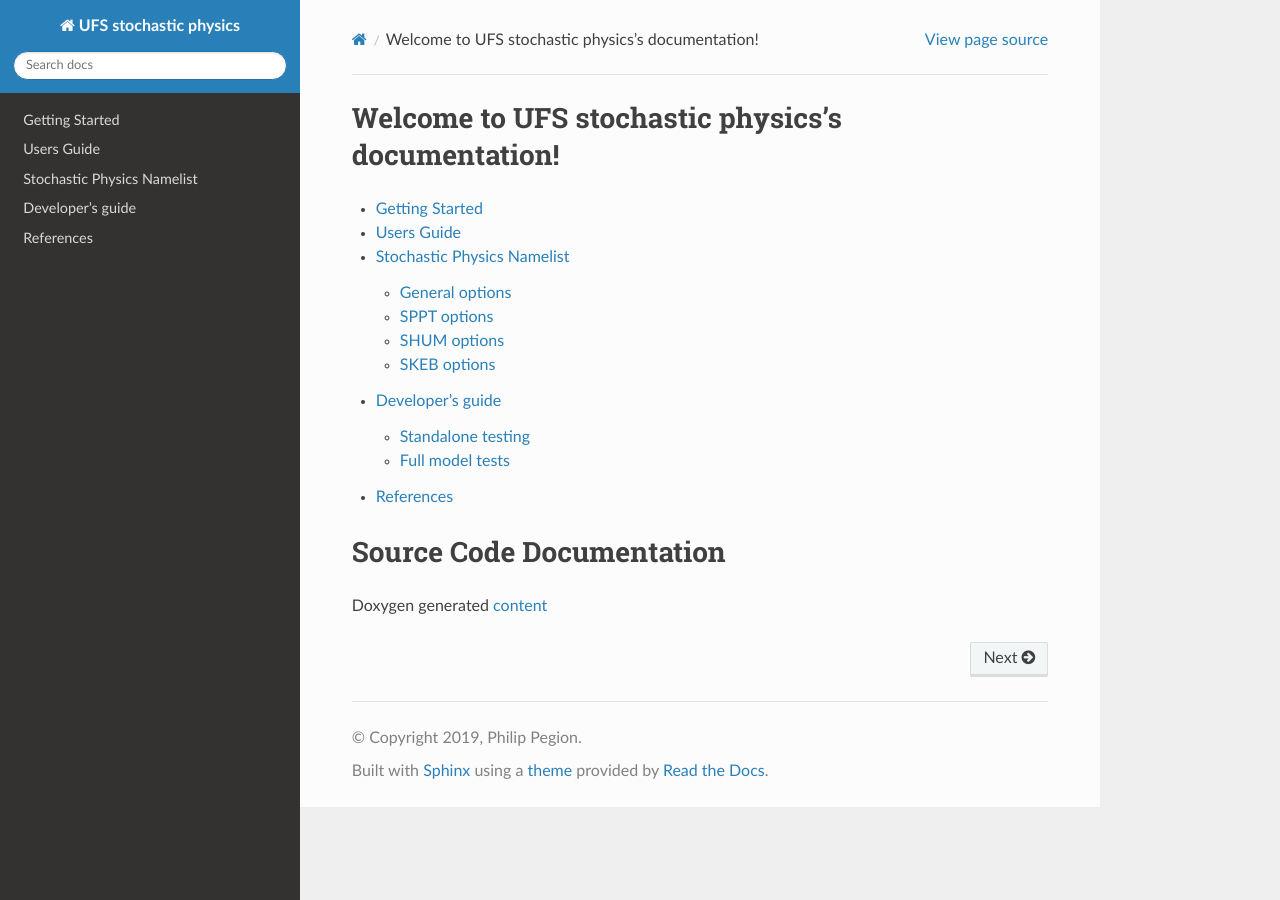
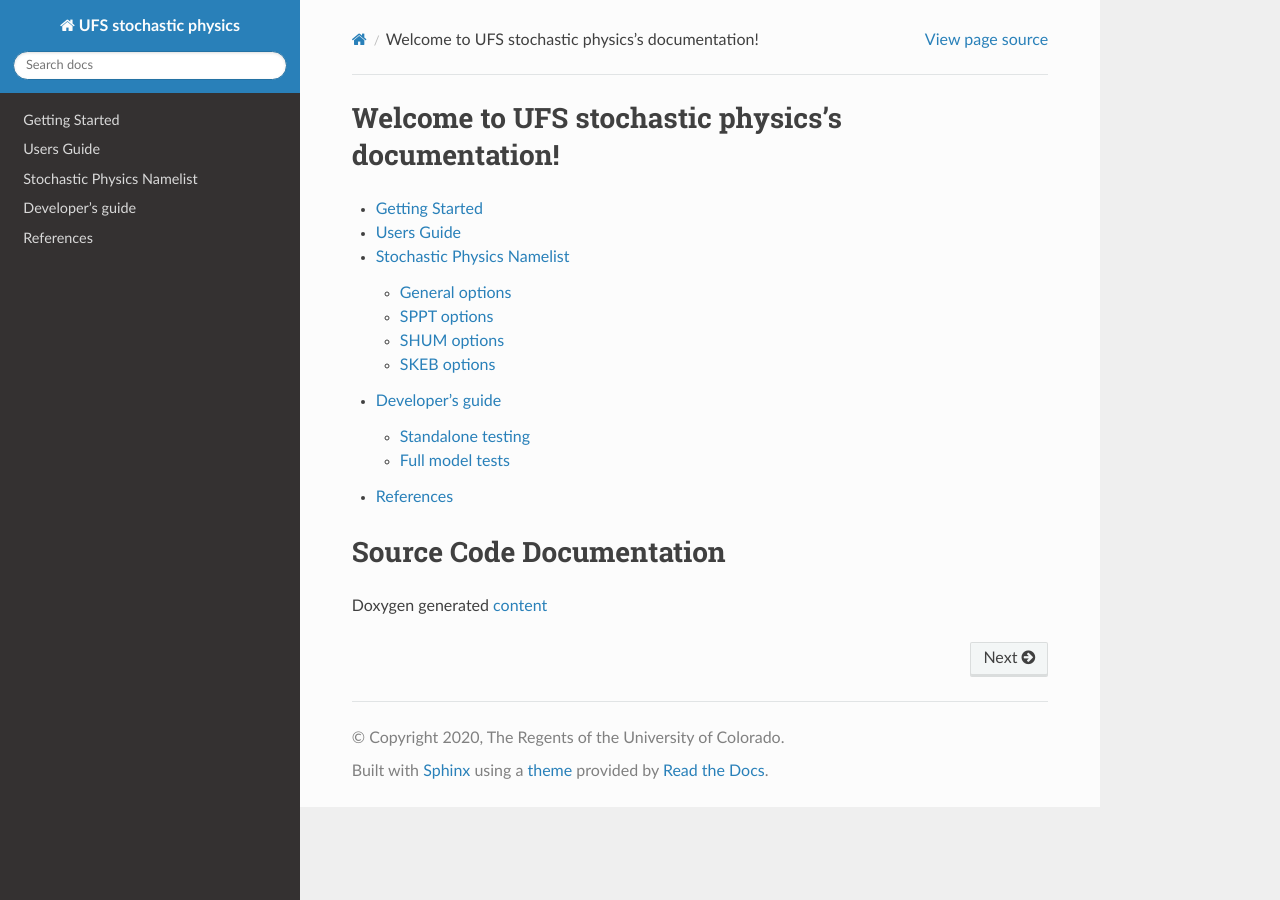
Before and after one commit to NOAA-PSL/stochastic_physics, a Sphinx documentation site: the page built from docs/source/index.rst, in a window 1280 px wide. Built offline with Sphinx 7.4.7 and the Read the Docs theme 2.0.0, drawn with Linux system fonts in a browser that asks for light colours.

Commit message:
update conf.py file

```diff
--- a/docs/source/conf.py
+++ b/docs/source/conf.py
@@ -19,7 +19,7 @@
 # -- Project information -----------------------------------------------------
 
 project = 'UFS stochastic physics'
-copyright = '2019, Philip Pegion'
+copyright = '2020,  The Regents of the University of Colorado'
 author = 'Philip Pegion'
 
 # The full version, including alpha/beta/rc tags
```
